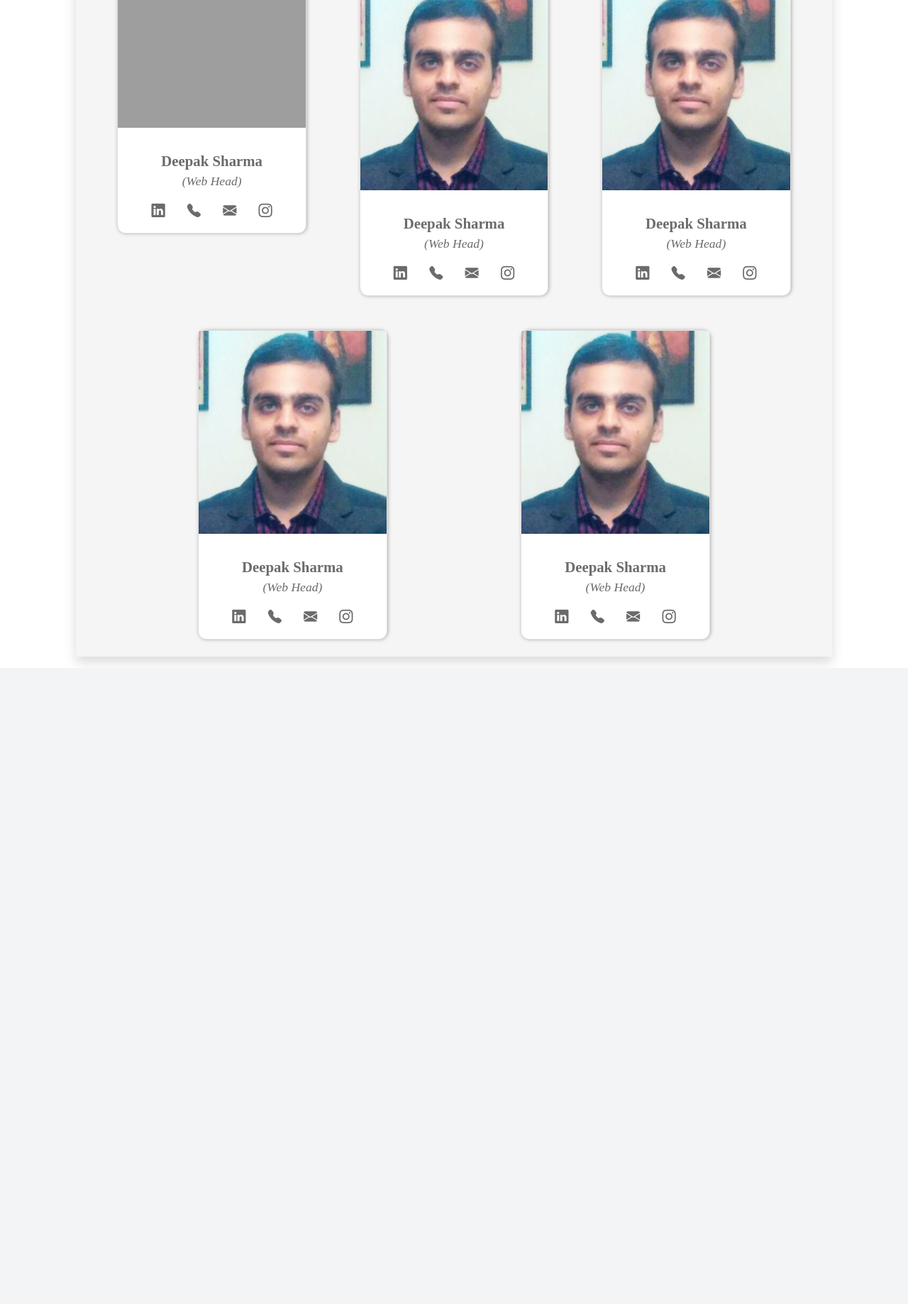
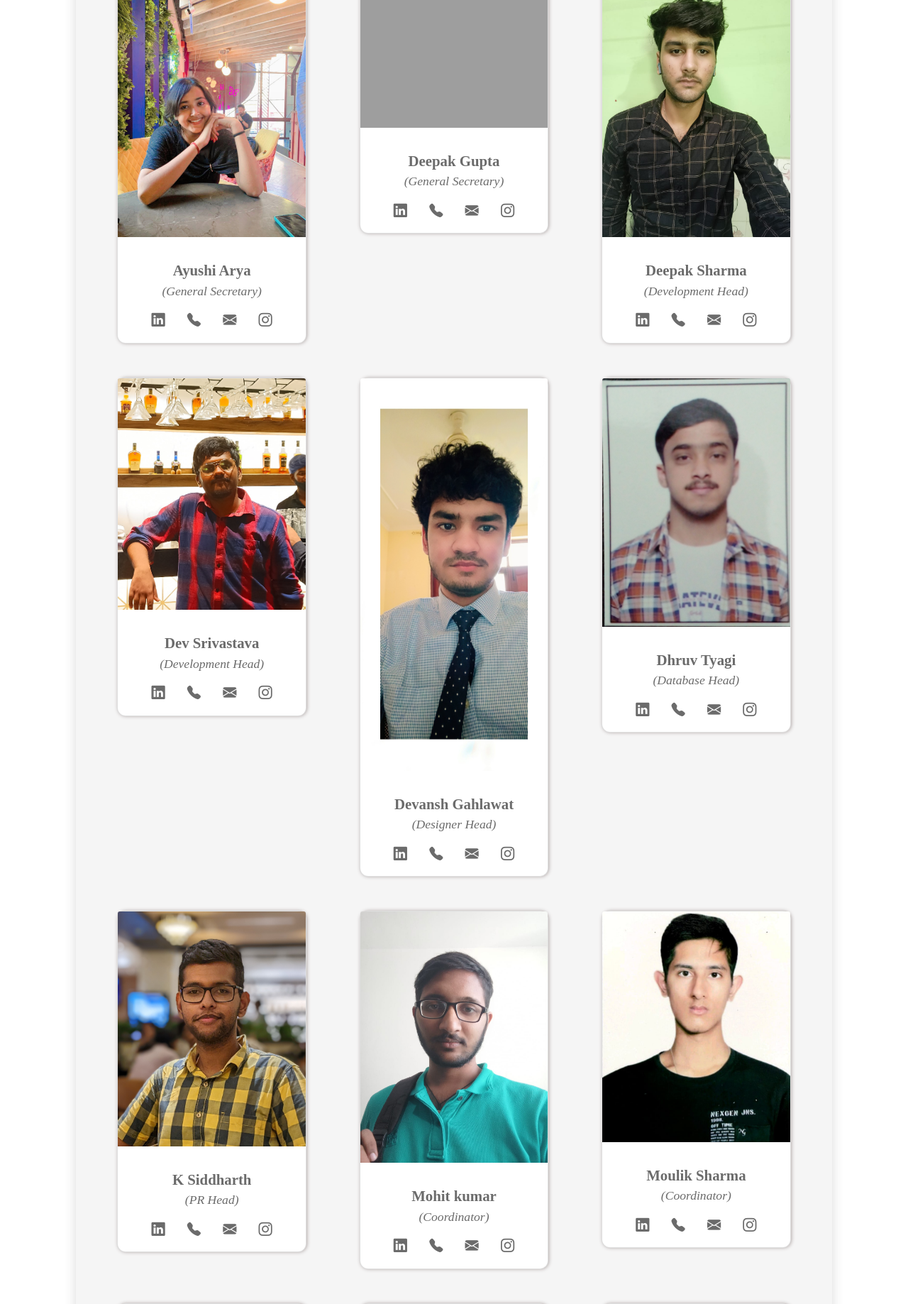
Before and after one commit to mohitk30/Alumni-Cell-Web, a PHP site: page /team.php in a window 1280 px wide. Shown: the part 320-2157 px from the top of the page at 71% size. Before the commit the page ends 1251 px from the top, so only its background shows below. Run offline with PHP 8.4, Linux system fonts and the light colour scheme; some libraries are stand-ins or nearby versions; grey boxes are pictures that could not be loaded.

Commit message:
Issue Resolved

```diff
--- a/team.php
+++ b/team.php
@@ -85,8 +85,8 @@
                                 </p>
                                 <div class="social-link-container">
                                     <a href="#" target="_blank"><i class="bi bi-linkedin"></i></a>
-                                    <a href="tel:+91-9992912345" target="_blank"><i class="bi bi-telephone-fill"></i></a>
-                                    <a href="mailto:123@gmail.com" target="_blank"><i class="bi bi-envelope-fill"></i></a>
+                                    <a href="tel:" target="_blank"><i class="bi bi-telephone-fill"></i></a>
+                                    <a href="mailto:" target="_blank"><i class="bi bi-envelope-fill"></i></a>
                                     <a href="#" target="_blank"><i class="bi bi-instagram"></i></a>
                                 </div>
                             </div>
@@ -112,50 +112,167 @@
 
 <script>
     const TeamArr = [{
-            name: 'Deepak Sharma',
-            occupation: 'Web Head',
-            imglink: 'https://drive.google.com/open?id=12ER_XjALlvBNvik1wsbNnPHdUujALXVX',
-            linkdin: '#',
-            phone: '+91-9992912345',
-            email: '123@gmail.com',
+            name: 'Ayushi Arya',
+            occupation: 'General Secretary',
+            imglink: 'assets/team/Ayushi_Arya.jpeg',
+            linkdin: 'https://www.linkedin.com/in/ayushi-arya-89705b210/',
+            phone: '9311432678',
+            email: '201210012@nitdelhi.ac.in',
+            instagram: '#'
+        },
+        {
+            name: 'Deepak Gupta',
+            occupation: 'General Secretary',
+            imglink: 'assets/team/DEEPAK GUPTA.jpg',
+            linkdin: 'https://www.linkedin.com/in/deepak-gupta-b244391b9/',
+            phone: '9694318396',
+            email: '201220017@nitdelhi.ac.in',
             instagram: '#'
         },
         {
             name: 'Deepak Sharma',
-            occupation: 'Web Head',
-            imglink: 'assets/images/team/yash.jpg',
-            linkdin: '#',
-            phone: '+91-9992912345',
-            email: '123@gmail.com',
+            occupation: 'Development Head',
+            imglink: 'assets/team/DEEPAK SHARMA.jpeg',
+            linkdin: 'https://www.linkedin.com/in/deepak-sharma-66968120a/',
+            phone: '8306868921',
+            email: '201210014@nitdelhi.ac.in',
             instagram: '#'
         },
         {
-            name: 'Deepak Sharma',
-            occupation: 'Web Head',
-            imglink: 'assets/images/team/yash.jpg',
-            linkdin: '#',
-            phone: '+91-9992912345',
-            email: '123@gmail.com',
+            name: 'Dev Srivastava',
+            occupation: 'Development Head',
+            imglink: 'assets/team/Dev Srivastava.jpg',
+            linkdin: 'https://www.linkedin.com/in/dev-srivastava-76ba31222',
+            phone: '6387660520',
+            email: 'devsrivastava898@gmail.com',
             instagram: '#'
         },
         {
-            name: 'Deepak Sharma',
-            occupation: 'Web Head',
-            imglink: 'assets/images/team/yash.jpg',
-            linkdin: '#',
-            phone: '+91-9992912345',
-            email: '123@gmail.com',
+            name: 'Devansh Gahlawat',
+            occupation: 'Designer Head',
+            imglink: 'assets/team/DEVANSH GAHLAWAT.jpg',
+            linkdin: 'https://www.linkedin.com/in/devansh-gahlawat-461838239',
+            phone: '9817728471',
+            email: '211220017@nitdelhi.ac.in',
             instagram: '#'
         },
         {
-            name: 'Deepak Sharma',
-            occupation: 'Web Head',
-            imglink: 'assets/images/team/yash.jpg',
+            name: 'Dhruv Tyagi',
+            occupation: 'Database Head',
+            imglink: 'assets/team/DHRUV TYAGI.jpg',
+            linkdin: 'https://www.linkedin.com/in/dhruv-tyagi-58a9aa22a',
+            phone: '8800377612',
+            email: '211220018@nitdelhi.ac.in',
+            instagram: '#'
+        },
+        {
+            name: 'K Siddharth',
+            occupation: 'PR Head',
+            imglink: 'assets/team/K SIDDHARTH.jpg',
+            linkdin: 'https://www.linkedin.com/in/siddharth-k-3009b4172',
+            phone: '7907148789',
+            email: '211230027@nitdelhi.ac.in',
+            instagram: '#'
+        },
+        {
+            name: 'Mohit kumar',
+            occupation: 'Coordinator',
+            imglink: 'assets/team/Mohit Kumar.jpeg',
+            linkdin: 'https://www.linkedin.com/in/mohit-kumar-605669202/',
+            phone: '9829906261',
+            email: 'themohitkumarmk@gmail.com',
+            instagram: '#'
+        },
+        {
+            name: 'Moulik Sharma',
+            occupation: 'Coordinator',
+            imglink: 'assets/team/Moulik Sharma.jpeg',
+            linkdin: 'www.linkedin.com/in/m--1b3586221',
+            phone: '7303557727',
+            email: '211210039@nitdelhi.ac.in',
+            instagram: '#'
+        },
+        {
+            name: 'Rakshit Singh',
+            occupation: 'Coordinator',
+            imglink: 'assets/team/Alternate.jpg',
             linkdin: '#',
-            phone: '+91-9992912345',
-            email: '123@gmail.com',
+            phone: '7462012290',
+            email: '201220036@nitdelhi.ac.in',
             instagram: '#'
-        }
+        },
+        {
+            name: 'Rishabh Raj',
+            occupation: 'Coordinator',
+            imglink: 'assets/team/RISHABH RAJ.jpg',
+            linkdin: '#https://www.linkedin.com/in/rishabh-raj-1235771a2',
+            phone: '6395628967',
+            email: '211230046@nitdelhi.ac.in',
+            instagram: '#'
+        },
+        {
+            name: 'Sajal Sahu',
+            occupation: 'Coordinator',
+            imglink: 'assets/team/SAJAL SAHU.jpeg',
+            linkdin: ' https://www.linkedin.com/in/sajalsahu8',
+            phone: '8349881787',
+            email: '211210056@nitdelhi.ac.in',
+            instagram: '#'
+        },
+        {
+            name: 'Sanskar Kumar',
+            occupation: 'Coordinator',
+            imglink: 'assets/team/Alternate.jpg',
+            linkdin: 'https://www.linkedin.com/in/sanskar-kumar-52aa551a9/',
+            phone: '9667650530',
+            email: '201220039@nitdelhi.ac.in',
+            instagram: '#'
+        },
+        {
+            name: 'Shreyansh Raj',
+            occupation: 'Coordinator',
+            imglink: 'assets/team/SHREYANSH RAJ.jpeg',
+            linkdin: 'https://www.linkedin.com/in/shreyansh-raj-9bbba5226',
+            phone: '9798530423',
+            email: '211230051@nitdelhi.ac.in ',
+            instagram: '#'
+        },
+        {
+            name: 'Shweta Rana',
+            occupation: 'Coordinator',
+            imglink: 'assets/team/SHWETA RANA.jpg',
+            linkdin: 'www.linkedin.com/in/shweta-rana-sr04',
+            phone: '9810916185',
+            email: '211210063@nitdelhi.ac.in',
+            instagram: '#'
+        },
+        {
+            name: 'Sonali Kashyap',
+            occupation: 'Coordinator',
+            imglink: 'assets/team/SONALI KASHYAP.jpeg',
+            linkdin: 'www.linkedin.com/in/sonali-kashyap-6a2b7422b',
+            phone: '7970760168',
+            email: '211210065@nitdelhi.ac.in',
+            instagram: '#'
+        },
+        {
+            name: 'Sunny Maurya',
+            occupation: 'Coordinator',
+            imglink: 'assets/team/SUNNY MAURYA.jpg',
+            linkdin: 'https://www.linkedin.com/in/sunnymaurya6327/',
+            phone: '9610583077',
+            email: '211230056@nitdelhi.ac.in',
+            instagram: '#'
+        },
+        {
+            name: 'Umang Kumar',
+            occupation: 'Coordinator',
+            imglink: 'assets/team/Umang Kumar.jpeg',
+            linkdin: 'https://www.linkedin.com/in/umangkumarr',
+            phone: '9634916827',
+            email: '201210051@nitdelhi.ac.in',
+            instagram: '#'
+        },
     ]
 
     const TeamContainer = document.querySelector('.team-member-block');
```
Also changed, not shown: assets/team/Alternate.jpg (renamed from assets/images/team/Alternate.jpg).
